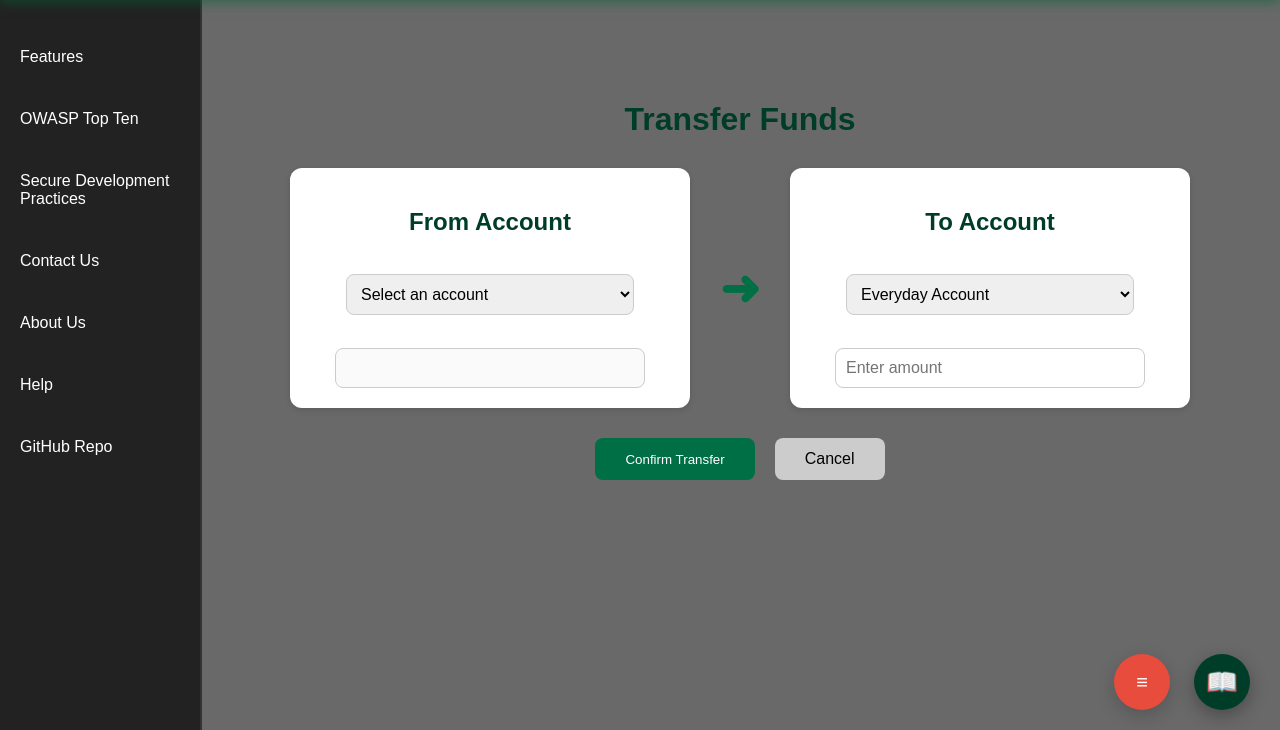
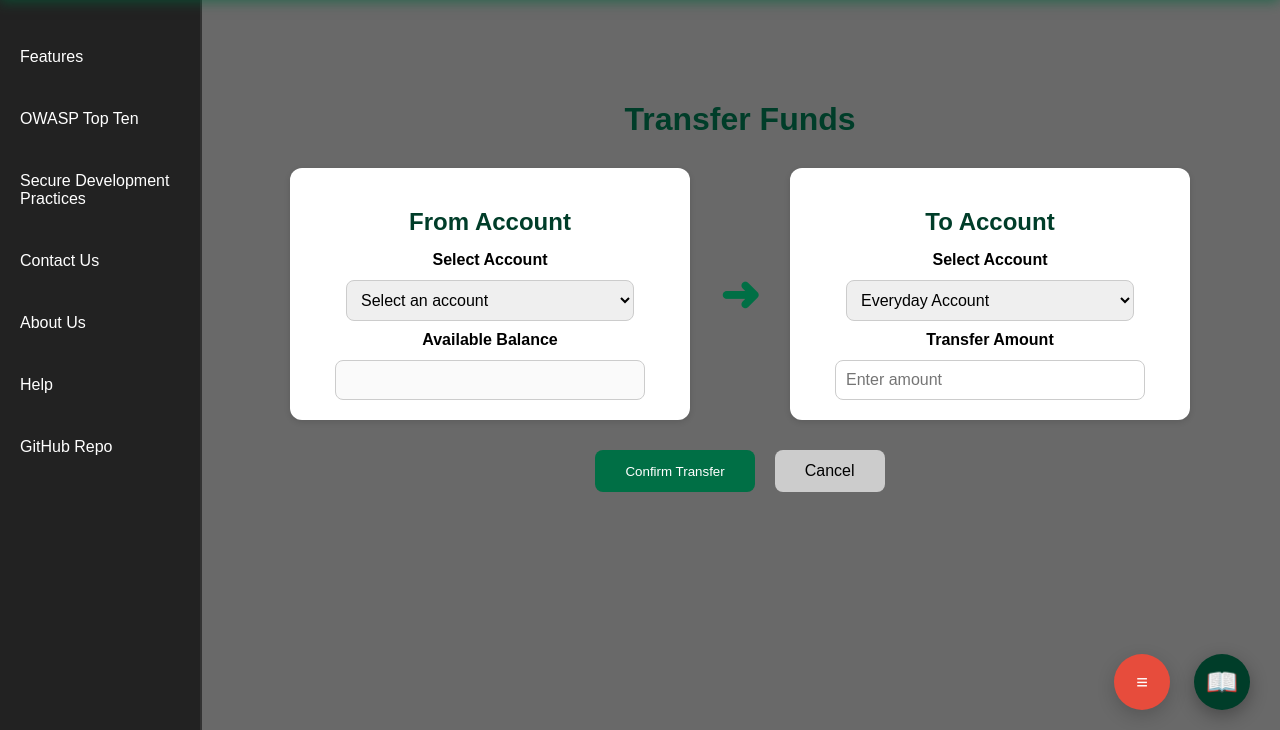
Before and after one commit to NZShroomy/Vulnerable-Web-app, a Flask app: page /transferfunds in a window 1280 px wide. Shown: the part 70-800 px from the top of the page. Run offline with Flask 3, Linux system fonts and the light colour scheme.

Commit message:
fixed text
fixed colour of text

```diff
--- a/static/global.css
+++ b/static/global.css
@@ -952,3 +952,10 @@ color: #333;
     border: none;
     cursor: pointer;
 }
+
+.label-text {
+    font-weight: bold;
+    margin-bottom: 6px;
+    display: block;
+    color: #000000;
+}
--- a/templates/Transferfunds.html
+++ b/templates/Transferfunds.html
@@ -96,7 +96,7 @@ document.addEventListener("DOMContentLoaded", function () {
         <div class="transfer-column">
             <h2>From Account</h2>
 
-            <label>Select Account</label>
+            <label class="label-text">Select Account</label>
             <select id="fromAccount">
                 <option disabled selected>Select an account</option>
                 <option>Everyday Account</option>
@@ -106,7 +106,7 @@ document.addEventListener("DOMContentLoaded", function () {
                 <option>Emergency Account</option>
             </select>
 
-            <label>Available Balance</label>
+            <label class="label-text">Available Balance</label>
             <input id="availableBalance" type="text" value="" disabled>
         </div>
 
@@ -119,7 +119,7 @@ document.addEventListener("DOMContentLoaded", function () {
          <div class="transfer-column">
             <h2>To Account</h2>
 
-            <label>Select Account</label>
+            <label class="label-text">Select Account</label>
             <select id="toAccount">
                 <option>Everyday Account</option>
                 <option>Savings Account</option>
@@ -128,7 +128,7 @@ document.addEventListener("DOMContentLoaded", function () {
                 <option>Emergency Account</option>
             </select>
 
-            <label>Transfer Amount</label>
+            <label class="label-text">Transfer Amount</label>
             <input id="transferAmount" type="number" placeholder="Enter amount">
         </div>
 
```
